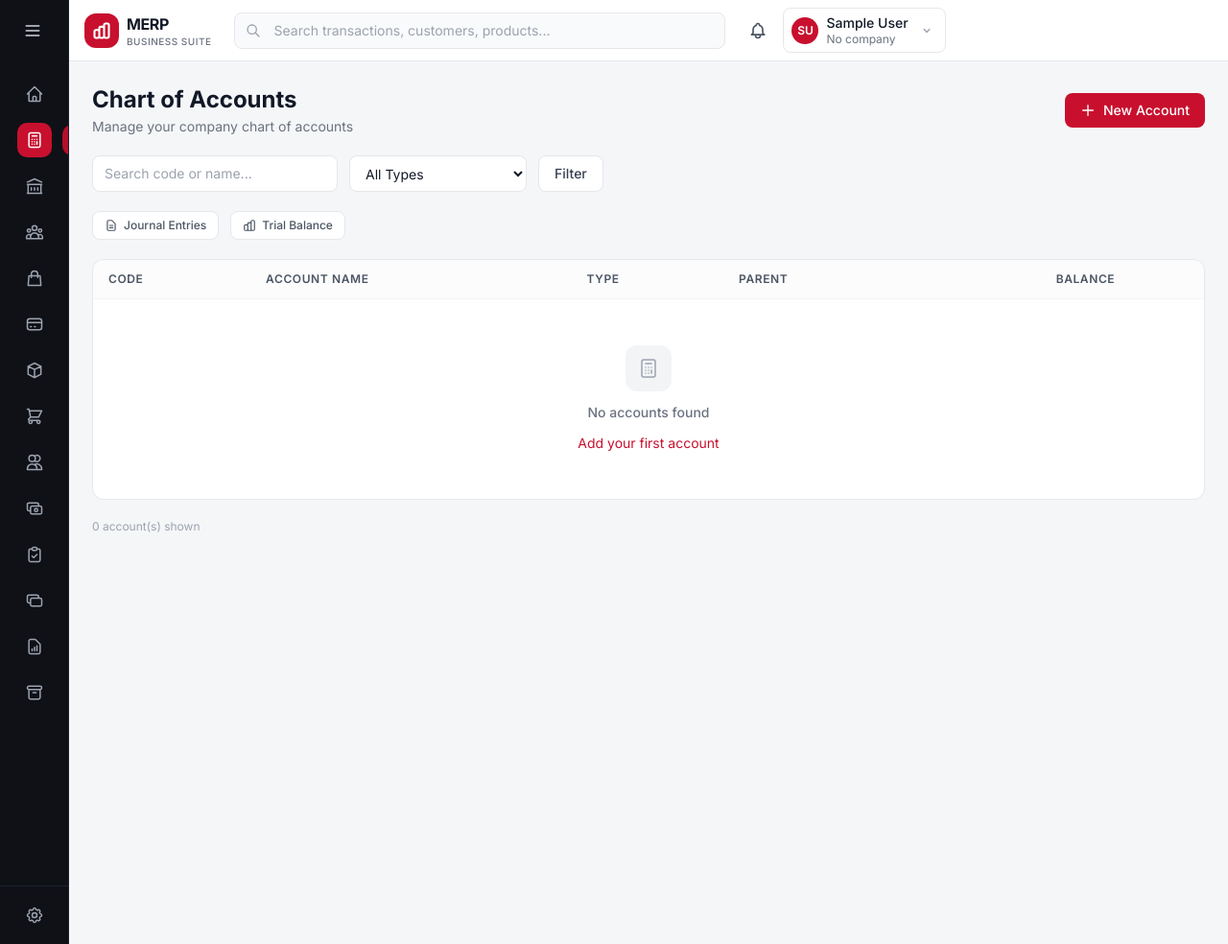
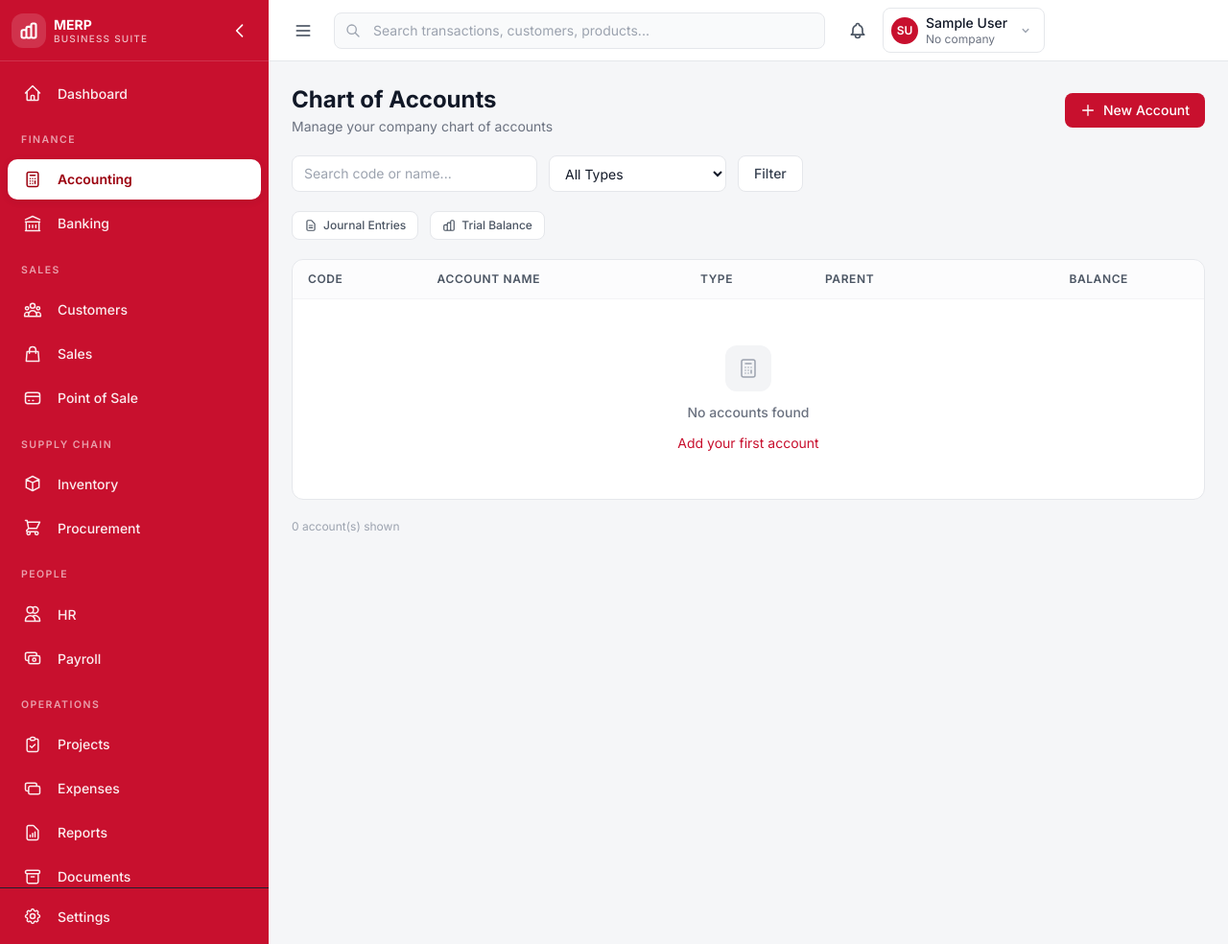
Before and after one commit to Kagunye/Merp, a Django app: page /accounting/ in a window 1280 px wide. Shown: the whole page at 96% size. Run offline with Django 5.2, Linux system fonts and the light colour scheme; the visitor is signed in with stand-in values (Sample User, id 1); data that the repository does not hold is empty; some libraries are stand-ins or nearby versions.

Commit message:
Redesign sidebar in KRA / eCitizen style and make it auto-responsive
Sidebar now matches the KRA / eCitizen reference layout:
- Red background (var(--primary)) across the whole rail; nav text and
  icons in white, section labels in semi-transparent white uppercase.
- Active item inverts to a WHITE pill with dark red text + icon when
  the rail is expanded; in collapsed mode only the icon tile goes
  white against the red rail.
- Expanded rail now carries the brand lockup (MERP / Business Suite)
  in the header instead of a bare hamburger. The topbar hamburger is
  the primary toggle on all screen sizes.
- Submenu support: `.nav-item.has-children` toggles an `.open` state
  that reveals a `.nav-submenu` child list with chevron rotation.

Auto-responsive breakpoints:
- Phone (<640px): sidebar hidden off-canvas; hamburger opens it as a
  full drawer with a dim backdrop; clicking the backdrop or resizing
  closes it.
- Tablet (640–1023px): sidebar is forced to the collapsed rail
  regardless of saved preference.
- Desktop (>=1024px): expanded by default, preference persisted in
  localStorage.

Resize handler re-applies the correct state on orientation change.

Co-Authored-By: Claude Opus 4.7 <noreply@anthropic.com>
Claude-Session: https://claude.ai/code/session_01VXazJWdeE8hrKqHWfYeH5s

```diff
--- a/templates/base/base.html
+++ b/templates/base/base.html
@@ -53,75 +53,143 @@
     * { box-sizing: border-box; }
     body { font-family: 'Inter', system-ui, sans-serif; background: #F5F6F8; color: #111827; }
 
-    /* Sidebar */
-    #sidebar { width: var(--sidebar-width); transition: width 0.2s ease; background: #0F1117; overflow: visible; }
-    #sidebar.expanded { width: var(--sidebar-expanded); }
+    /* ================================================================
+       SIDEBAR — KRA / eCitizen style: red background, white active
+       Fully responsive:
+         Phone      (<640px):  hidden by default, slides in as drawer
+         Tablet (640-1023px):  always collapsed rail (72px)
+         Desktop   (>=1024px): expanded (260px) by default
+       JS keeps the `expanded` + `drawer-open` classes in sync.
+       ================================================================ */
+    #sidebar {
+      width: var(--sidebar-expanded);
+      background: var(--primary);
+      overflow: visible;
+      transition: width 0.2s ease, transform 0.2s ease;
+      z-index: 50;
+    }
+    #sidebar:not(.expanded) { width: var(--sidebar-width); }
+
+    /* Phone: hide off-canvas by default. The toggleSidebar JS adds
+       .drawer-open to slide it back in. Clicking the backdrop closes. */
+    @media (max-width: 639px) {
+      #sidebar { transform: translateX(-100%); width: var(--sidebar-expanded); }
+      #sidebar.drawer-open { transform: translateX(0); }
+    }
+    #sidebar-backdrop {
+      display: none;
+      position: fixed; inset: 0;
+      background: rgba(0,0,0,0.4);
+      z-index: 45;
+    }
+    #sidebar-backdrop.show { display: block; }
+
+    /* Labels / section headers only visible when the rail is expanded. */
     .sidebar-label { opacity: 0; width: 0; overflow: hidden; transition: opacity 0.15s; white-space: nowrap; }
     #sidebar.expanded .sidebar-label { opacity: 1; width: auto; }
 
-    /* Nav scroll area: allow flyout to escape horizontally while still scrolling vertically. */
     #sidebar-nav { overflow-y: auto; overflow-x: visible; }
+    #sidebar-nav::-webkit-scrollbar-thumb { background: rgba(255,255,255,0.3); }
 
-    /* Nav items. Collapsed = icon only centered; expanded = full-width pill. */
+    /* Nav items */
     .nav-item {
       position: relative;
       display: flex;
       align-items: center;
-      height: 44px;
-      padding: 0 10px;
-      border-radius: 12px;
+      height: 42px;
+      padding: 0 12px;
+      border-radius: 10px;
       cursor: pointer;
+      color: rgba(255,255,255,0.92);
+      text-decoration: none;
       transition: background 0.12s ease, color 0.12s ease;
     }
     .nav-item .nav-icon-wrap {
-      width: 36px; height: 36px;
+      width: 28px; height: 28px;
       display: flex; align-items: center; justify-content: center;
-      border-radius: 10px;
       flex-shrink: 0;
-      transition: background 0.12s ease;
     }
-    .nav-item .nav-icon { width: 20px; height: 20px; color: #9CA3AF; transition: color 0.12s ease; }
-    .nav-item .sidebar-label { margin-left: 10px; font-size: 14px; font-weight: 500; color: #D1D5DB; }
+    .nav-item .nav-icon {
+      width: 20px; height: 20px;
+      color: inherit;
+      transition: color 0.12s ease;
+    }
+    .nav-item .sidebar-label {
+      margin-left: 12px;
+      font-size: 14px; font-weight: 500;
+      color: inherit;
+    }
 
-    /* Hover (inactive) */
-    .nav-item:not(.active):hover { background: rgba(255,255,255,0.04); }
-    .nav-item:not(.active):hover .nav-icon { color: #F3F4F6; }
-    .nav-item:not(.active):hover .sidebar-label { color: #F9FAFB; }
+    /* Hover (inactive) — subtle white veil on red */
+    .nav-item:not(.active):hover {
+      background: rgba(255,255,255,0.12);
+      color: #fff;
+    }
 
-    /* Active — collapsed: red rounded tile around the icon with a subtle red
-       bleed off the right edge of the sidebar (matches the Caritas reference).
-       Active — expanded: full-width red pill with white icon + label. */
-    .nav-item.active .nav-icon-wrap { background: var(--primary); }
-    .nav-item.active .nav-icon { color: #fff; }
-    .nav-item.active .sidebar-label { color: #fff; }
-    #sidebar:not(.expanded) .nav-item.active::after {
-      content: "";
-      position: absolute;
-      right: -12px;
-      top: 6px;
-      bottom: 6px;
-      width: 10px;
-      background: var(--primary);
-      border-radius: 10px 0 0 10px;
-      opacity: 0.9;
+    /* Active state — WHITE pill, dark red text/icon (KRA inverted look).
+       In collapsed mode the active state applies only to the icon tile
+       so the rail stays red everywhere else. */
+    #sidebar.expanded .nav-item.active {
+      background: #fff;
+      color: var(--primary-dark);
+      font-weight: 600;
+      box-shadow: 0 2px 8px rgba(0,0,0,0.08);
     }
-    #sidebar.expanded .nav-item.active { background: var(--primary); }
-    #sidebar.expanded .nav-item.active .nav-icon-wrap { background: transparent; }
+    #sidebar.expanded .nav-item.active .nav-icon { color: var(--primary-dark); }
+    #sidebar.expanded .nav-item.active .sidebar-label { color: var(--primary-dark); font-weight: 600; }
+    #sidebar:not(.expanded) .nav-item.active .nav-icon-wrap {
+      background: #fff;
+      border-radius: 8px;
+    }
+    #sidebar:not(.expanded) .nav-item.active .nav-icon { color: var(--primary-dark); }
 
-    /* Section divider label (hidden when collapsed). */
+    /* Section divider label — semi-transparent white uppercase */
     .nav-divider {
-      padding: 14px 12px 6px;
-      font-size: 11px;
+      padding: 16px 14px 8px;
+      font-size: 10.5px;
       font-weight: 600;
       text-transform: uppercase;
-      letter-spacing: 0.08em;
-      color: #4B5563;
+      letter-spacing: 0.14em;
+      color: rgba(255,255,255,0.6);
     }
     #sidebar:not(.expanded) .nav-divider { display: none; }
 
     /* Collapse button: visible only when expanded. */
-    .sidebar-collapse-btn { display: none; }
+    .sidebar-collapse-btn { display: none; color: #fff; }
     #sidebar.expanded .sidebar-collapse-btn { display: inline-flex; }
+
+    /* Submenu (chevron-expandable child list) */
+    .nav-submenu {
+      list-style: none;
+      padding: 0;
+      margin: 0 0 0 36px;
+      max-height: 0;
+      overflow: hidden;
+      transition: max-height 0.2s ease;
+    }
+    .nav-item.has-children.open + .nav-submenu { max-height: 400px; }
+    #sidebar:not(.expanded) .nav-submenu { display: none; }
+    .nav-submenu a {
+      display: flex;
+      align-items: center;
+      padding: 7px 12px;
+      font-size: 13px;
+      color: rgba(255,255,255,0.85);
+      text-decoration: none;
+      border-radius: 8px;
+      margin: 2px 0;
+    }
+    .nav-submenu a:hover { background: rgba(255,255,255,0.12); color: #fff; }
+    .nav-submenu a.active { color: #fff; font-weight: 600; }
+
+    .chevron {
+      margin-left: auto;
+      width: 14px; height: 14px;
+      opacity: 0.75;
+      transition: transform 0.15s;
+    }
+    .nav-item.open .chevron { transform: rotate(180deg); }
+    #sidebar:not(.expanded) .chevron { display: none; }
 
     /* ---- Flyout popover (shown on hover when sidebar is collapsed).
        Uses position: fixed so it escapes any scroll-clipping ancestors. JS
@@ -221,18 +289,31 @@
 
 {% if request.user.is_authenticated %}
 
-<!-- SIDEBAR -->
-<aside id="sidebar" class="fixed left-0 top-0 bottom-0 flex flex-col z-40" style="background:#0F1117; border-right:1px solid #1E2130;">
+<!-- MOBILE DRAWER BACKDROP -->
+<div id="sidebar-backdrop" onclick="closeDrawer()"></div>
 
-  <!-- Header row: hamburger only (always visible); "Menu" label appears when expanded. -->
-  <div class="h-16 flex items-center shrink-0 px-3">
+<!-- SIDEBAR (KRA / eCitizen style — red background, white active) -->
+<aside id="sidebar" class="fixed left-0 top-0 bottom-0 flex flex-col">
+
+  <!-- Header row: brand (expanded) + hamburger toggle -->
+  <div class="h-16 flex items-center shrink-0 px-3" style="border-bottom:1px solid rgba(255,255,255,0.14);">
+    <div class="flex items-center gap-2 min-w-0 flex-1">
+      <div class="w-9 h-9 rounded-xl flex items-center justify-center shrink-0" style="background: rgba(255,255,255,0.14);">
+        <svg class="w-5 h-5 text-white" fill="none" stroke="currentColor" viewBox="0 0 24 24">
+          <path stroke-linecap="round" stroke-linejoin="round" stroke-width="2.5" d="M9 19v-6a2 2 0 00-2-2H5a2 2 0 00-2 2v6a2 2 0 002 2h2a2 2 0 002-2zm0 0V9a2 2 0 012-2h2a2 2 0 012 2v10m-6 0a2 2 0 002 2h2a2 2 0 002-2m0 0V5a2 2 0 012-2h2a2 2 0 012 2v14a2 2 0 01-2 2h-2a2 2 0 01-2-2z"/>
+        </svg>
+      </div>
+      <div class="sidebar-label min-w-0">
+        <div class="text-sm font-bold text-white leading-tight">MERP</div>
+        <div class="text-[10px] font-medium leading-tight" style="color:rgba(255,255,255,0.72); letter-spacing:0.12em; text-transform:uppercase;">Business Suite</div>
+      </div>
+    </div>
     <button type="button" onclick="toggleSidebar()" title="Toggle sidebar"
-            class="w-11 h-11 flex items-center justify-center rounded-xl shrink-0 hover:bg-white/5 transition-colors">
-      <svg class="w-5 h-5 text-gray-300" fill="none" stroke="currentColor" viewBox="0 0 24 24">
-        <path stroke-linecap="round" stroke-linejoin="round" stroke-width="2" d="M4 6h16M4 12h16M4 18h16"/>
+            class="sidebar-collapse-btn w-9 h-9 flex items-center justify-center rounded-lg hover:bg-white/10 transition-colors">
+      <svg class="w-5 h-5" fill="none" stroke="currentColor" viewBox="0 0 24 24">
+        <path stroke-linecap="round" stroke-linejoin="round" stroke-width="2" d="M15 19l-7-7 7-7"/>
       </svg>
     </button>
-    <span class="sidebar-label ml-2 text-sm font-semibold text-white">Menu</span>
   </div>
 
   <!-- Nav Items -->
@@ -497,18 +578,13 @@
   <header id="topbar" class="fixed top-0 right-0 bg-white border-b border-gray-200 flex items-center h-16 px-4 z-30"
           style="left: var(--sidebar-width); transition: left 0.2s ease;">
 
-    <!-- Brand (sits beside the sidebar like the Caritas logo in the reference) -->
-    <a href="{% url 'dashboard:index' %}" class="flex items-center gap-2 mr-6 shrink-0 group">
-      <div class="w-9 h-9 rounded-xl flex items-center justify-center shrink-0" style="background: var(--primary)">
-        <svg class="w-5 h-5 text-white" fill="none" stroke="currentColor" viewBox="0 0 24 24">
-          <path stroke-linecap="round" stroke-linejoin="round" stroke-width="2.5" d="M9 19v-6a2 2 0 00-2-2H5a2 2 0 00-2 2v6a2 2 0 002 2h2a2 2 0 002-2zm0 0V9a2 2 0 012-2h2a2 2 0 012 2v10m-6 0a2 2 0 002 2h2a2 2 0 002-2m0 0V5a2 2 0 012-2h2a2 2 0 012 2v14a2 2 0 01-2 2h-2a2 2 0 01-2-2z"/>
-        </svg>
-      </div>
-      <div class="hidden lg:block leading-tight">
-        <div class="text-base font-bold text-gray-900 tracking-tight">MERP</div>
-        <div class="text-[10px] font-medium uppercase tracking-wider text-gray-500">Business Suite</div>
-      </div>
-    </a>
+    <!-- Hamburger — opens drawer on phone, toggles rail on desktop -->
+    <button type="button" onclick="toggleSidebar()" title="Menu"
+            class="w-10 h-10 flex items-center justify-center rounded-lg hover:bg-gray-100 mr-3 shrink-0">
+      <svg class="w-5 h-5 text-gray-700" fill="none" stroke="currentColor" viewBox="0 0 24 24">
+        <path stroke-linecap="round" stroke-linejoin="round" stroke-width="2" d="M4 6h16M4 12h16M4 18h16"/>
+      </svg>
+    </button>
 
     <!-- Search -->
     <div class="flex-1 max-w-lg">
@@ -697,28 +773,70 @@
 <div id="toast-container"></div>
 
 <script>
-  // Sidebar toggle
-  let sidebarExpanded = localStorage.getItem('sidebarExpanded') === 'true';
+  // ---- Responsive sidebar ----
+  // Breakpoints:
+  //   phone  (< 640): sidebar is a drawer (hidden off-canvas, overlay on open)
+  //   tablet (640-1023): sidebar is the collapsed rail (icons only)
+  //   desktop (>= 1024): sidebar is expanded by default, user can toggle
+  //
+  // The user's expand/collapse preference is persisted in localStorage and
+  // only applied on desktop; narrower screens derive the state from width.
   const sidebar = document.getElementById('sidebar');
+  const backdrop = document.getElementById('sidebar-backdrop');
   const mainWrapper = document.getElementById('main-wrapper');
   const topbar = document.getElementById('topbar');
 
+  function isPhone()   { return window.matchMedia('(max-width: 639px)').matches; }
+  function isDesktop() { return window.matchMedia('(min-width: 1024px)').matches; }
+
+  function readPref() {
+    const v = localStorage.getItem('sidebarExpanded');
+    return v === null ? true : v === 'true';
+  }
+
   function applyLayout() {
-    const w = sidebarExpanded ? 'var(--sidebar-expanded)' : 'var(--sidebar-width)';
-    sidebar.style.width = sidebarExpanded ? 'var(--sidebar-expanded)' : 'var(--sidebar-width)';
+    const phone = isPhone();
+    const desktop = isDesktop();
+    const expanded = desktop ? readPref() : false;
+
+    sidebar.classList.toggle('expanded', expanded);
+
+    // Main-area offset: full-width on phone (drawer floats), rail on tablet,
+    // preference-driven on desktop.
+    let w;
+    if (phone) w = '0px';
+    else w = expanded ? 'var(--sidebar-expanded)' : 'var(--sidebar-width)';
     mainWrapper.style.marginLeft = w;
     topbar.style.left = w;
-    if (sidebarExpanded) sidebar.classList.add('expanded');
-    else sidebar.classList.remove('expanded');
   }
 
   function toggleSidebar() {
-    sidebarExpanded = !sidebarExpanded;
-    localStorage.setItem('sidebarExpanded', sidebarExpanded);
+    if (isPhone()) {
+      const open = sidebar.classList.toggle('drawer-open');
+      backdrop.classList.toggle('show', open);
+      return;
+    }
+    const next = !sidebar.classList.contains('expanded');
+    localStorage.setItem('sidebarExpanded', String(next));
     applyLayout();
   }
 
+  function closeDrawer() {
+    sidebar.classList.remove('drawer-open');
+    backdrop.classList.remove('show');
+  }
+
   applyLayout();
+  window.addEventListener('resize', () => { closeDrawer(); applyLayout(); });
+
+  // ---- Expandable sub-menus (chevron groups) ----
+  document.querySelectorAll('.nav-item.has-children').forEach(item => {
+    item.addEventListener('click', (e) => {
+      if (!sidebar.classList.contains('expanded')) return;
+      e.preventDefault();
+      item.classList.toggle('open');
+    });
+  });
 
   // Flyout popovers (collapsed sidebar): position fixed via JS on hover so
   // they escape any scroll-clipping ancestor (the nav scrolls vertically).
```
